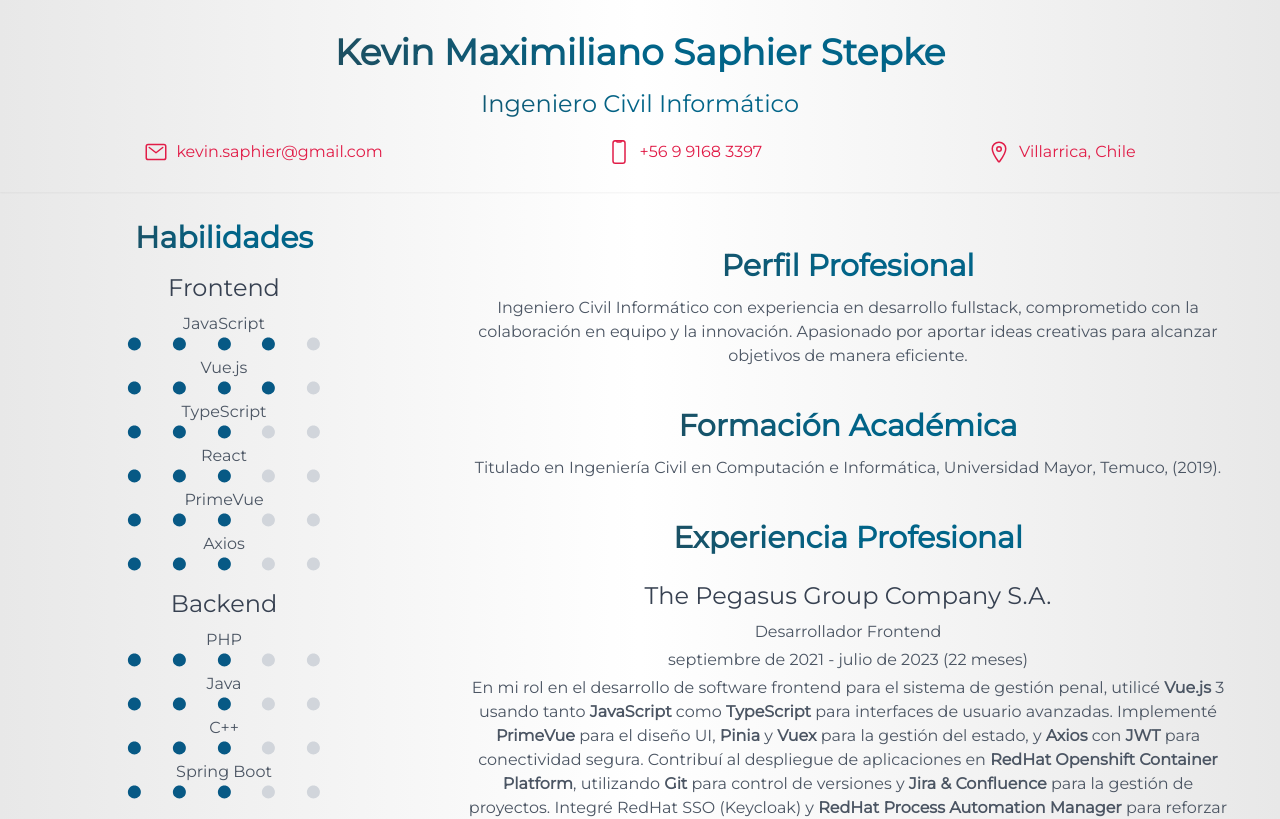
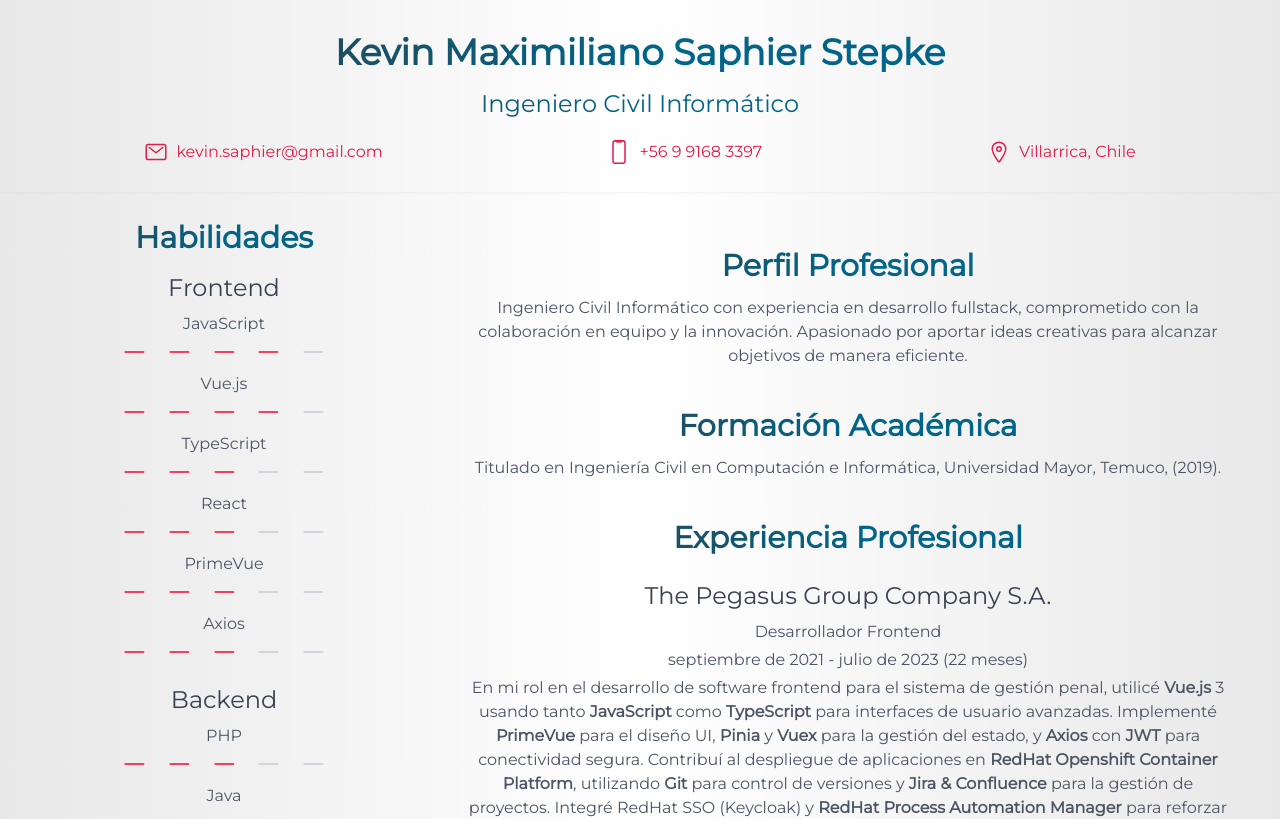
Before and after one commit to ksaphier/my-portfolio, a React (Vite) app: page / in a window 1280 px wide. Shown: the top 819 px of the page. Built offline with nearby package versions, Linux system fonts and the light colour scheme.

Commit message:
icon skills indicator change

```diff
--- a/src/components/SkillLevelIndicator.tsx
+++ b/src/components/SkillLevelIndicator.tsx
@@ -1,4 +1,4 @@
-import { IoEllipseSharp } from "react-icons/io5";
+import { IoRemove } from "react-icons/io5";
 
 const getNumOfActiveLines = (level: string): number => {
   switch (level) {
@@ -25,10 +25,10 @@ function SkillLevelIndicator(props: SkillLevelIndicatorProps) {
   return (
     <div className="flex">
       {[...Array(5)].map((_, index) => (
-        <IoEllipseSharp
+        <IoRemove
           key={index}
-          className={`rotate-45 w-1/5 ${
-            index < numOfActiveLines ? "text-sky-800" : "text-gray-300"
+          className={`h-8 w-1/5 ${
+            index < numOfActiveLines ? "text-rose-500" : "text-gray-300"
           }`}
         />
       ))}
```
